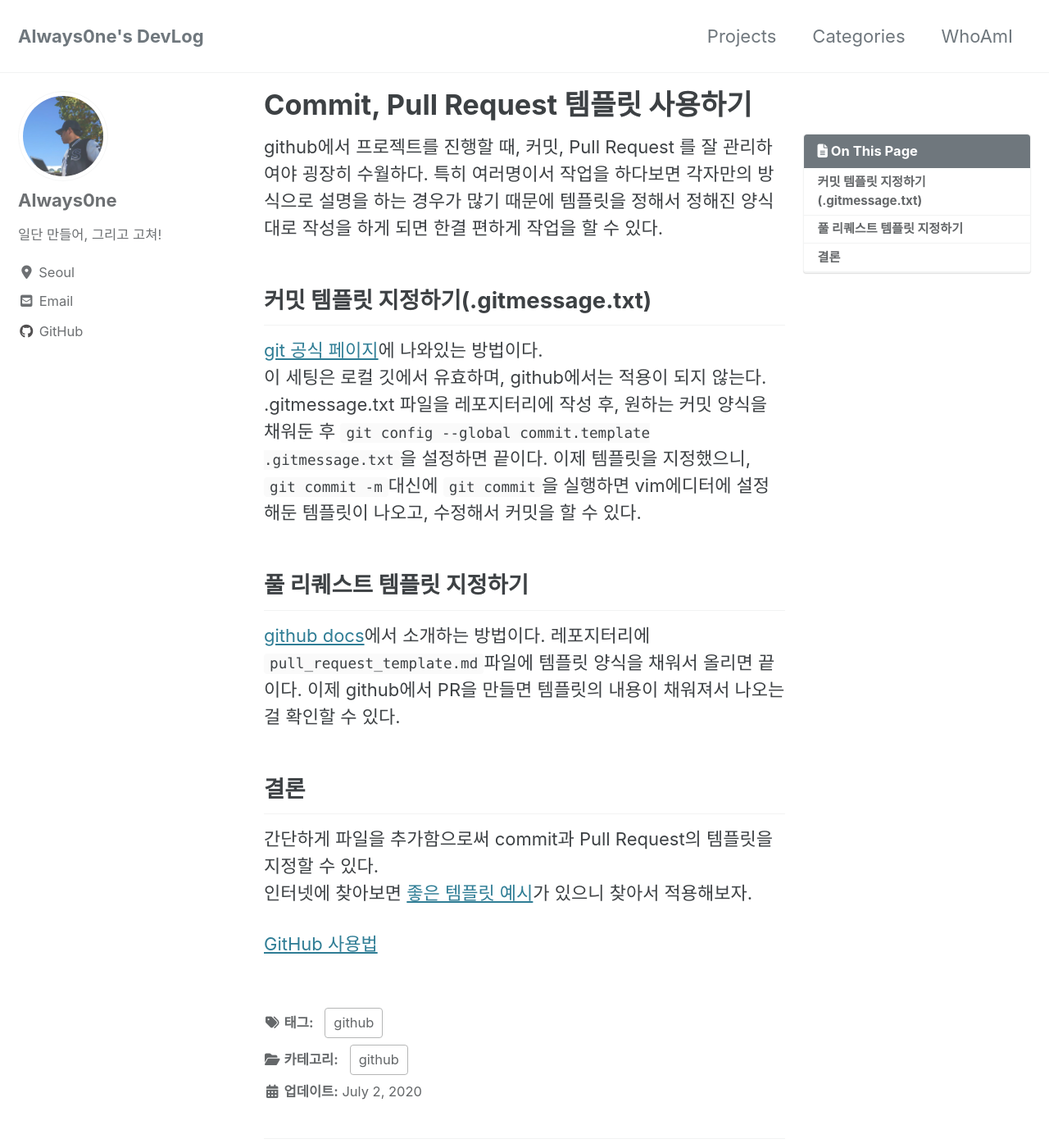
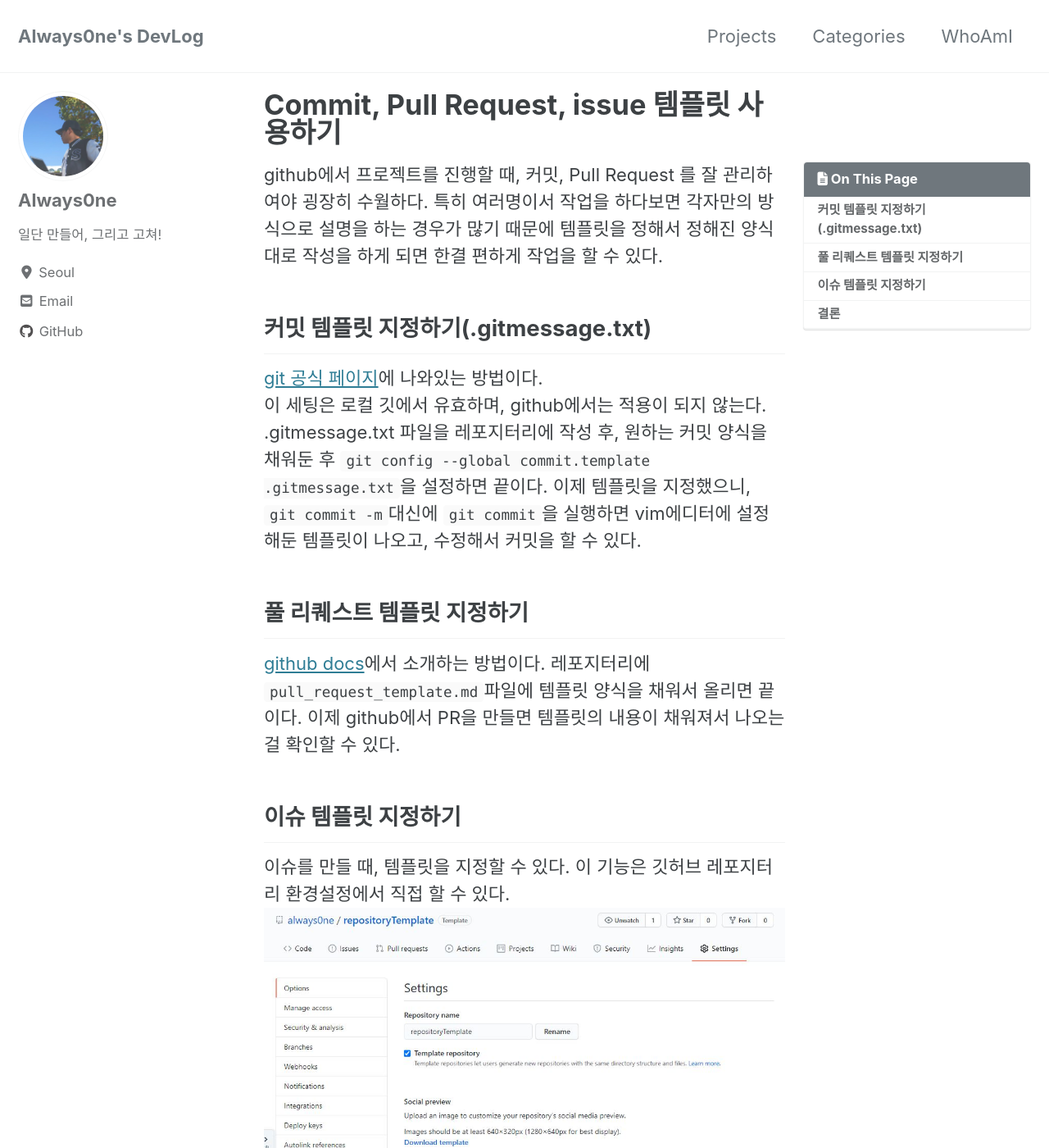
Before and after one commit to always0ne/always0ne.github.io, a Jekyll site: the page built from _posts/github/2020-07-01-Template.md, in a window 1280 px wide and 1400 px high. Shown: the whole window at 82% size. Built offline with Jekyll 4.4.1, drawn with Linux system fonts in a browser that asks for light colours; cached includes are drawn as plain includes; nearby versions of some CDN libraries; comment, search, counter and statistics services are not loaded; some of the changed text lies outside the part shown.

Commit message:
docs: issue Template update

```diff
--- a/_posts/github/2020-07-01-Template.md
+++ b/_posts/github/2020-07-01-Template.md
@@ -1,5 +1,5 @@
 ---
-title: "Commit, Pull Request 템플릿 사용하기"
+title: "Commit, Pull Request, issue 템플릿 사용하기"
 excerpt: "내 깃헙 레포지터리에 템플릿을 적용시켜보자"
 toc: true
 toc_sticky: true
@@ -25,8 +25,16 @@
 [github docs](https://docs.github.com/en/github/building-a-strong-community/creating-a-pull-request-template-for-your-repository)에서 소개하는 방법이다.
 레포지터리에 `pull_request_template.md`파일에 템플릿 양식을 채워서 올리면 끝이다. 이제 github에서 PR을 만들면 템플릿의 내용이 채워져서 나오는걸 확인할 수 있다.
 
+## 이슈 템플릿 지정하기
+이슈를 만들 때, 템플릿을 지정할 수 있다. 이 기능은 깃허브 레포지터리 환경설정에서 직접 할 수 있다.
+![이슈템플릿 찾기](https://raw.githubusercontent.com/always0ne/always0ne.github.io/master/_posts/github/images/IssueTemplate.JPG)
+설정을 들어가서 위의 이슈 템플릿을 접근하면 아래와 같은 화면이 나오면서 이슈템플릿을 수정할 수 있다.
+![이슈템플릿 찾기](https://raw.githubusercontent.com/always0ne/always0ne.github.io/master/_posts/github/images/IssueTemplate2.JPG)
+이렇게 원하는 내용대로 지정을 하면 새로운 이슈를 생성 할 때 아래와 같은 화면이 나오면서 지정된 템플릿대로 이슈를 작성할 수 있다.
+![이슈템플릿 찾기](https://raw.githubusercontent.com/always0ne/always0ne.github.io/master/_posts/github/images/IssueTemplate3.JPG)
+
 ## 결론
 간단하게 파일을 추가함으로써 commit과 Pull Request의 템플릿을 지정할 수 있다.
 인터넷에 찾아보면 [좋은 템플릿 예시](https://udacity.github.io/git-styleguide/)가 있으니 찾아서 적용해보자.
-
+[포스트를 작성하면서 만든 레포지터리](https://github.com/always0ne/repositoryTemplate)를 참고해 보아도 좋다.
 [GitHub 사용법](/categories/github/)
```
Also changed, not shown: _posts/github/images/IssueTemplate.JPG (added), _posts/github/images/IssueTemplate2.JPG (added), _posts/github/images/IssueTemplate3.JPG (added).
